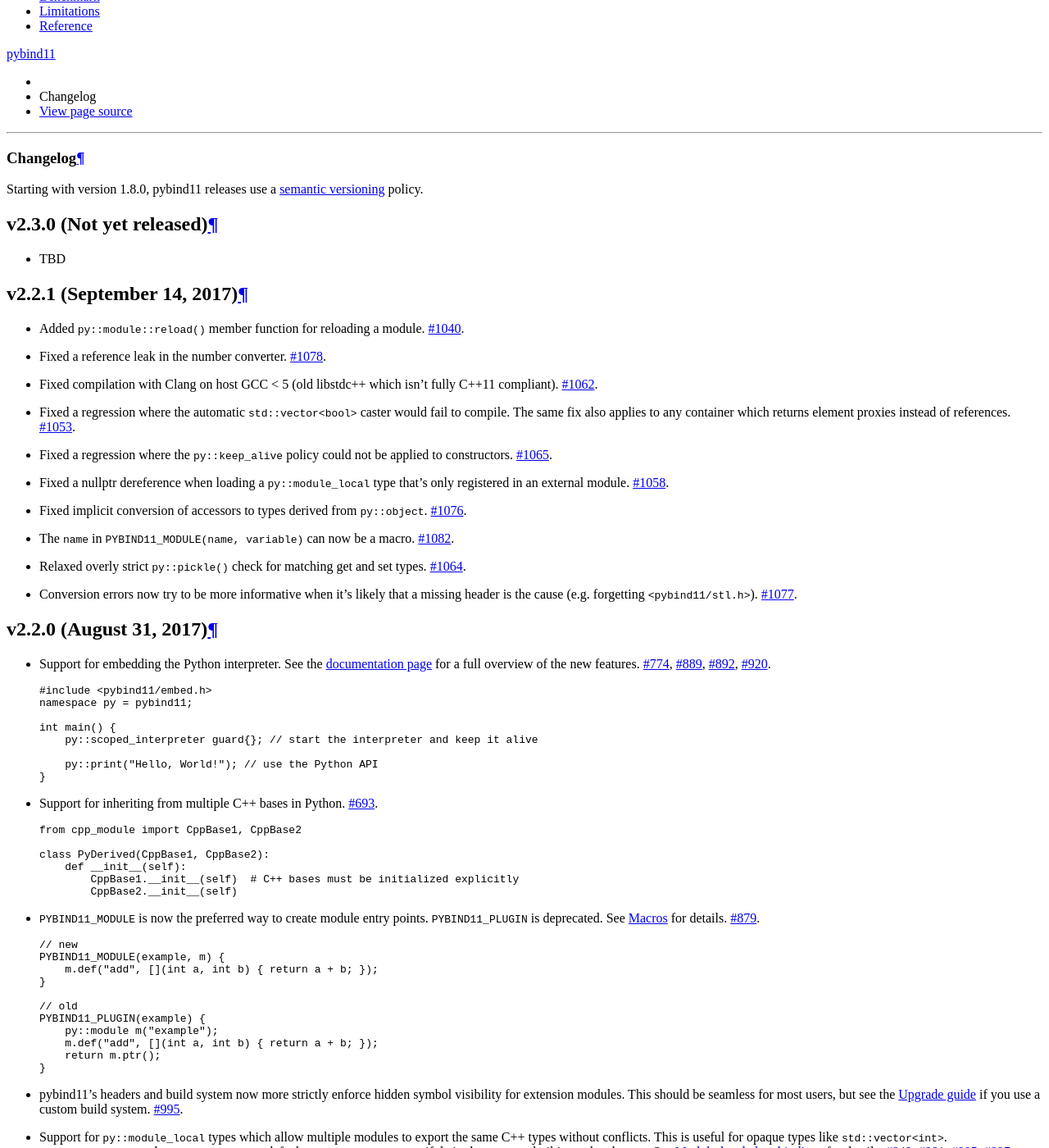
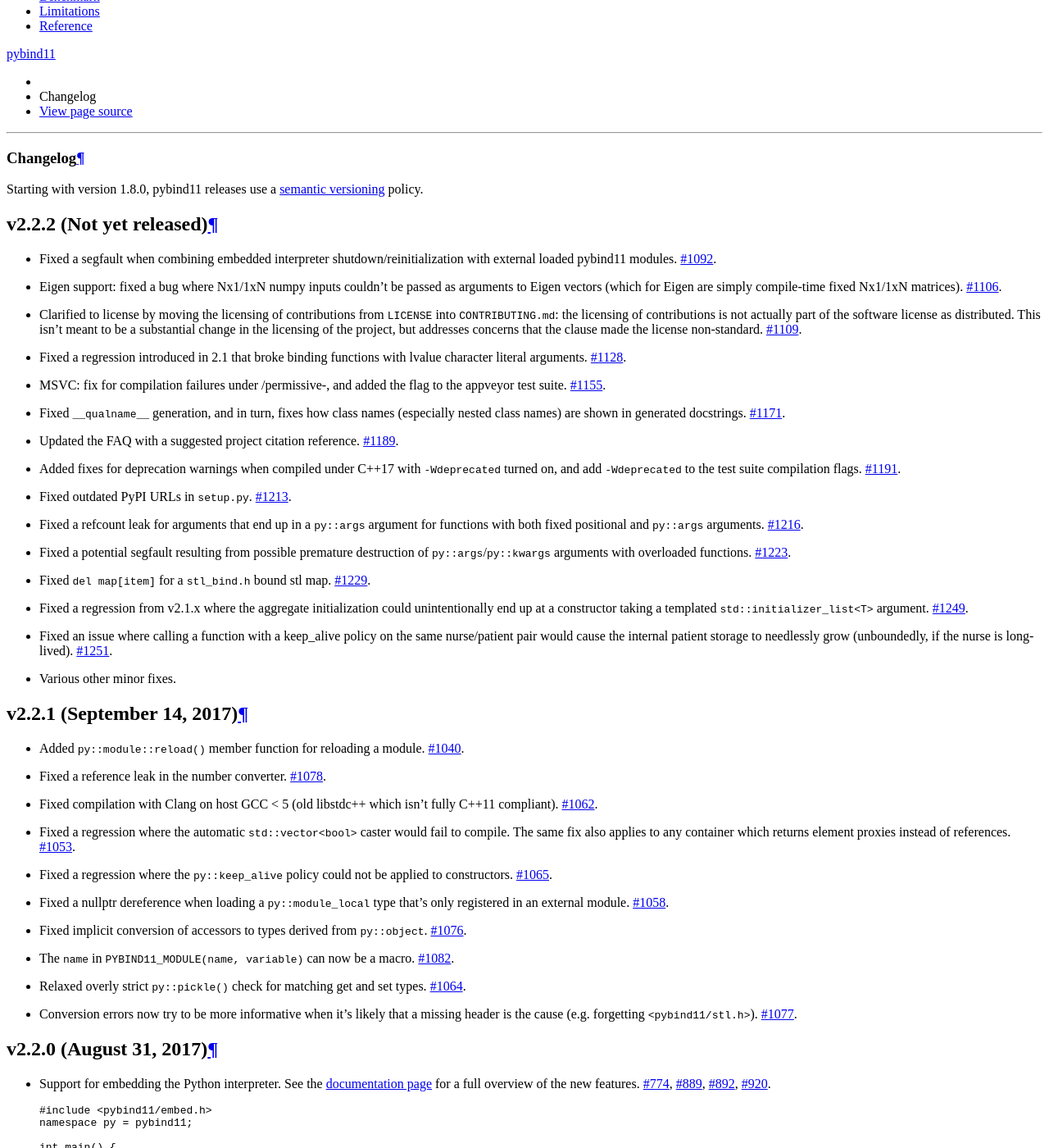
Before and after one commit to pybind/pybind11, a Sphinx documentation site: the page built from docs/changelog.rst, in a window 1280 px wide and 1400 px high, scrolled down 838 px. Shown: the whole window at 82% size. Built offline with Sphinx 7.4.7 and the Read the Docs theme 2.0.0, drawn with Linux system fonts in a browser that asks for light colours; some of the changed text lies outside the part shown.

Commit message:
Updated version/changelog for 2.2.2

```diff
--- a/docs/changelog.rst
+++ b/docs/changelog.rst
@@ -6,10 +6,70 @@
 Starting with version 1.8.0, pybind11 releases use a `semantic versioning
 <http://semver.org>`_ policy.
 
-v2.3.0 (Not yet released)
+v2.2.2 (Not yet released)
 -----------------------------------------------------
 
-* TBD
+* Fixed a segfault when combining embedded interpreter
+  shutdown/reinitialization with external loaded pybind11 modules.
+  `#1092 <https://github.com/pybind/pybind11/pull/1092>`_.
+
+* Eigen support: fixed a bug where Nx1/1xN numpy inputs couldn't be passed as
+  arguments to Eigen vectors (which for Eigen are simply compile-time fixed
+  Nx1/1xN matrices).
+  `#1106 <https://github.com/pybind/pybind11/pull/1106>`_.
+
+* Clarified to license by moving the licensing of contributions from
+  ``LICENSE`` into ``CONTRIBUTING.md``: the licensing of contributions is not
+  actually part of the software license as distributed.  This isn't meant to be
+  a substantial change in the licensing of the project, but addresses concerns
+  that the clause made the license non-standard.
+  `#1109 <https://github.com/pybind/pybind11/issues/1109>`_.
+
+* Fixed a regression introduced in 2.1 that broke binding functions with lvalue
+  character literal arguments.
+  `#1128 <https://github.com/pybind/pybind11/pull/1128>`_.
+
+* MSVC: fix for compilation failures under /permissive-, and added the flag to
+  the appveyor test suite.
+  `#1155 <https://github.com/pybind/pybind11/pull/1155>`_.
+
+* Fixed ``__qualname__`` generation, and in turn, fixes how class names
+  (especially nested class names) are shown in generated docstrings.
+  `#1171 <https://github.com/pybind/pybind11/pull/1171>`_.
+
+* Updated the FAQ with a suggested project citation reference.
+  `#1189 <https://github.com/pybind/pybind11/pull/1189>`_.
+
+* Added fixes for deprecation warnings when compiled under C++17 with
+  ``-Wdeprecated`` turned on, and add ``-Wdeprecated`` to the test suite
+  compilation flags.
+  `#1191 <https://github.com/pybind/pybind11/pull/1191>`_.
+
+* Fixed outdated PyPI URLs in ``setup.py``.
+  `#1213 <https://github.com/pybind/pybind11/pull/1213>`_.
+
+* Fixed a refcount leak for arguments that end up in a ``py::args`` argument
+  for functions with both fixed positional and ``py::args`` arguments.
+  `#1216 <https://github.com/pybind/pybind11/pull/1216>`_.
+
+* Fixed a potential segfault resulting from possible premature destruction of
+  ``py::args``/``py::kwargs`` arguments with overloaded functions.
+  `#1223 <https://github.com/pybind/pybind11/pull/1223>`_.
+
+* Fixed ``del map[item]`` for a ``stl_bind.h`` bound stl map.
+  `#1229 <https://github.com/pybind/pybind11/pull/1229>`_.
+
+* Fixed a regression from v2.1.x where the aggregate initialization could
+  unintentionally end up at a constructor taking a templated
+  ``std::initializer_list<T>`` argument.
+  `#1249 <https://github.com/pybind/pybind11/pull/1249>`_.
+
+* Fixed an issue where calling a function with a keep_alive policy on the same
+  nurse/patient pair would cause the internal patient storage to needlessly
+  grow (unboundedly, if the nurse is long-lived).
+  `#1251 <https://github.com/pybind/pybind11/issues/1251>`_.
+
+* Various other minor fixes.
 
 v2.2.1 (September 14, 2017)
 -----------------------------------------------------
--- a/docs/conf.py
+++ b/docs/conf.py
@@ -63,7 +63,7 @@
 # The short X.Y version.
 version = '2.2'
 # The full version, including alpha/beta/rc tags.
-release = '2.2.1'
+release = '2.2.2'
 
 # The language for content autogenerated by Sphinx. Refer to documentation
 # for a list of supported languages.
--- a/pybind11/_version.py
+++ b/pybind11/_version.py
@@ -1,2 +1,2 @@
-version_info = (2, 2, 1)
+version_info = (2, 2, 2)
 __version__ = '.'.join(map(str, version_info))
```
Also changed, not shown: 1 other file.
